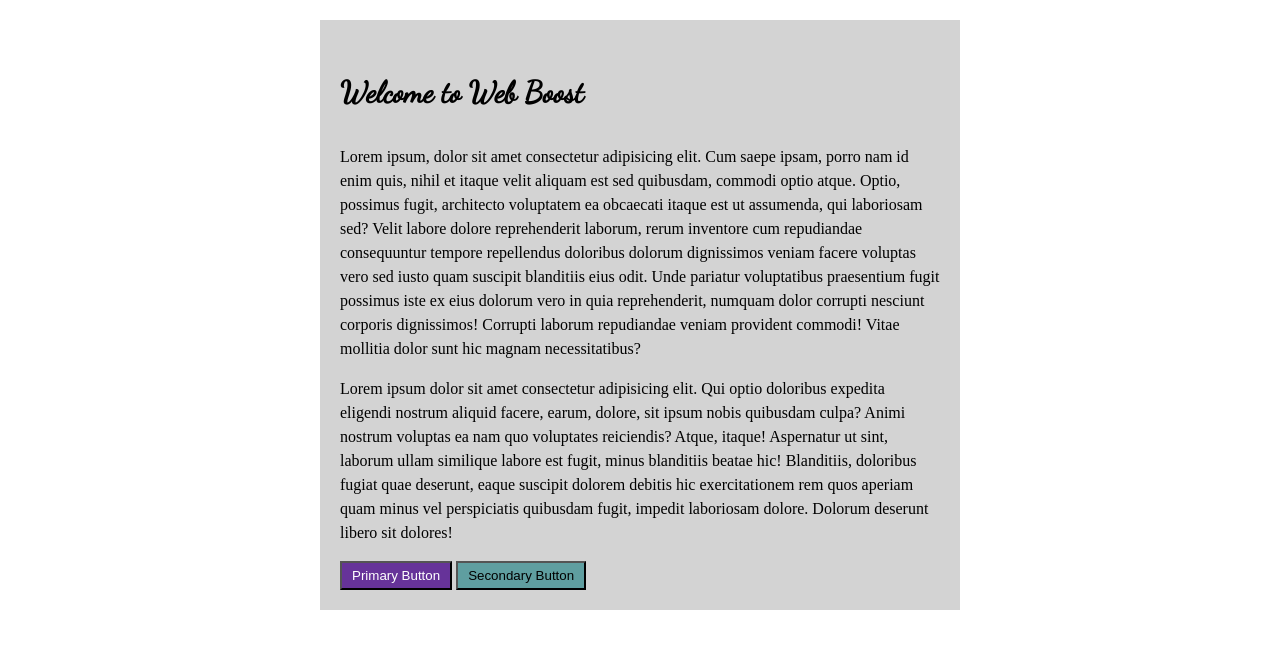
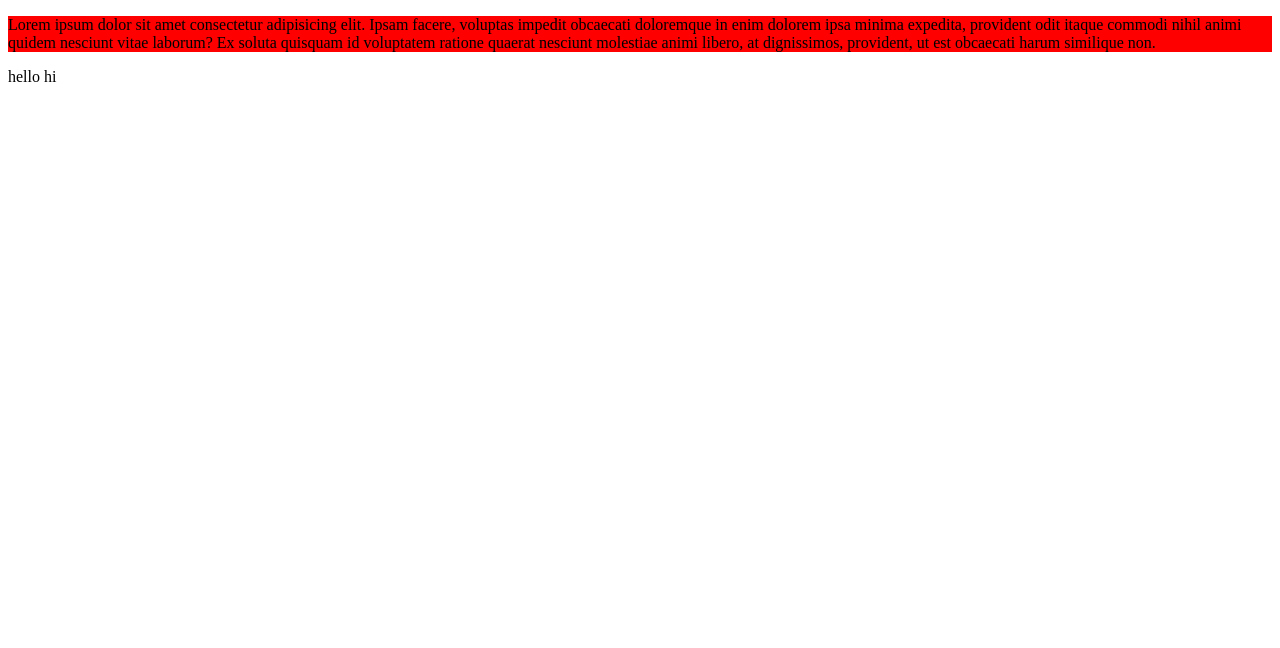
Before and after one commit to MD-Moniruzzaman-Arafat/web-design-master-class, a plain HTML site: page index.html in a window 1280 px wide. Drawn offline with Linux system fonts and the light colour scheme.

Commit message:
html block and inline element

```diff
--- a/index.html
+++ b/index.html
@@ -38,7 +38,7 @@
     <!-- href and target is attribute -->
     <!-- <a href="https://google.com" target="_blank">google</a> -->
 
-    <div class="container">
+    <!-- <div class="container">
         <h3 class="title">Welcome to Web Boost</h3>
         <p class="first-para">Lorem ipsum, dolor sit amet consectetur adipisicing elit. Cum saepe ipsam, porro nam id
             enim quis, nihil et
@@ -60,7 +60,17 @@
             <button class="btn primary-btn">primary button</button>
             <button class="btn secondary-btn">secondary button</button>
         </div>
-    </div>
+    </div> -->
+
+    <!-- html block element -->
+    <p style="background-color: red;">Lorem ipsum dolor sit amet consectetur adipisicing elit. Ipsam facere, voluptas
+        impedit obcaecati doloremque in
+        enim dolorem ipsa minima expedita, provident odit itaque commodi nihil animi quidem nesciunt vitae laborum? Ex
+        soluta quisquam id voluptatem ratione quaerat nesciunt molestiae animi libero, at dignissimos, provident, ut est
+        obcaecati harum similique non.</p>
+    <!-- html inline element-->
+    <span>hello</span>
+    <span>hi</span>
 </body>
 
 </html>
--- a/style.css
+++ b/style.css
@@ -10,7 +10,7 @@
 
 } */
 
-.container {
+/* .container {
     width: 600px;
     background-color: lightgray;
     margin: 20px auto;
@@ -36,4 +36,4 @@
 .secondary-btn {
     background-color: cadetblue;
     color: black;
-}
+} */
```
